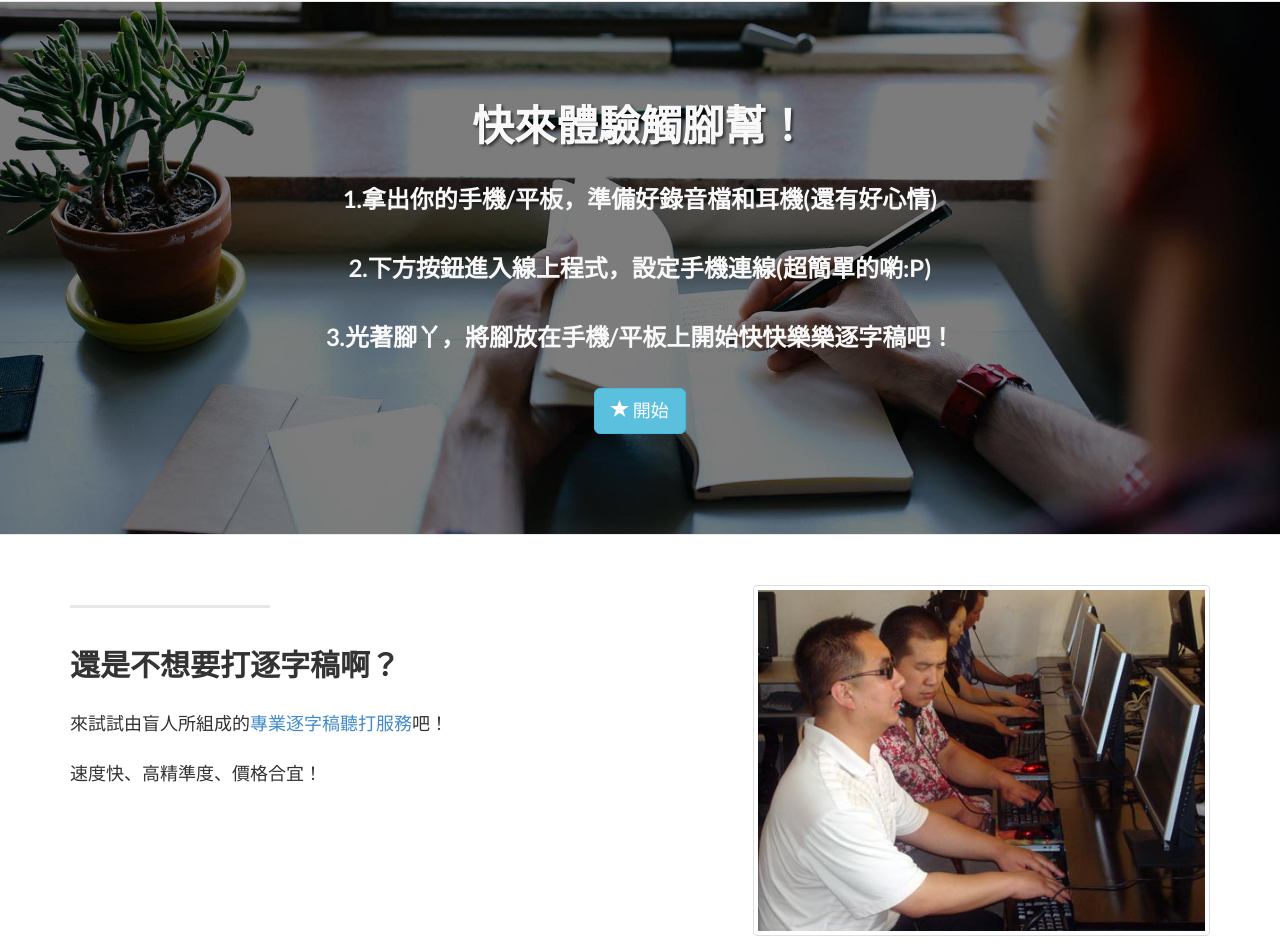
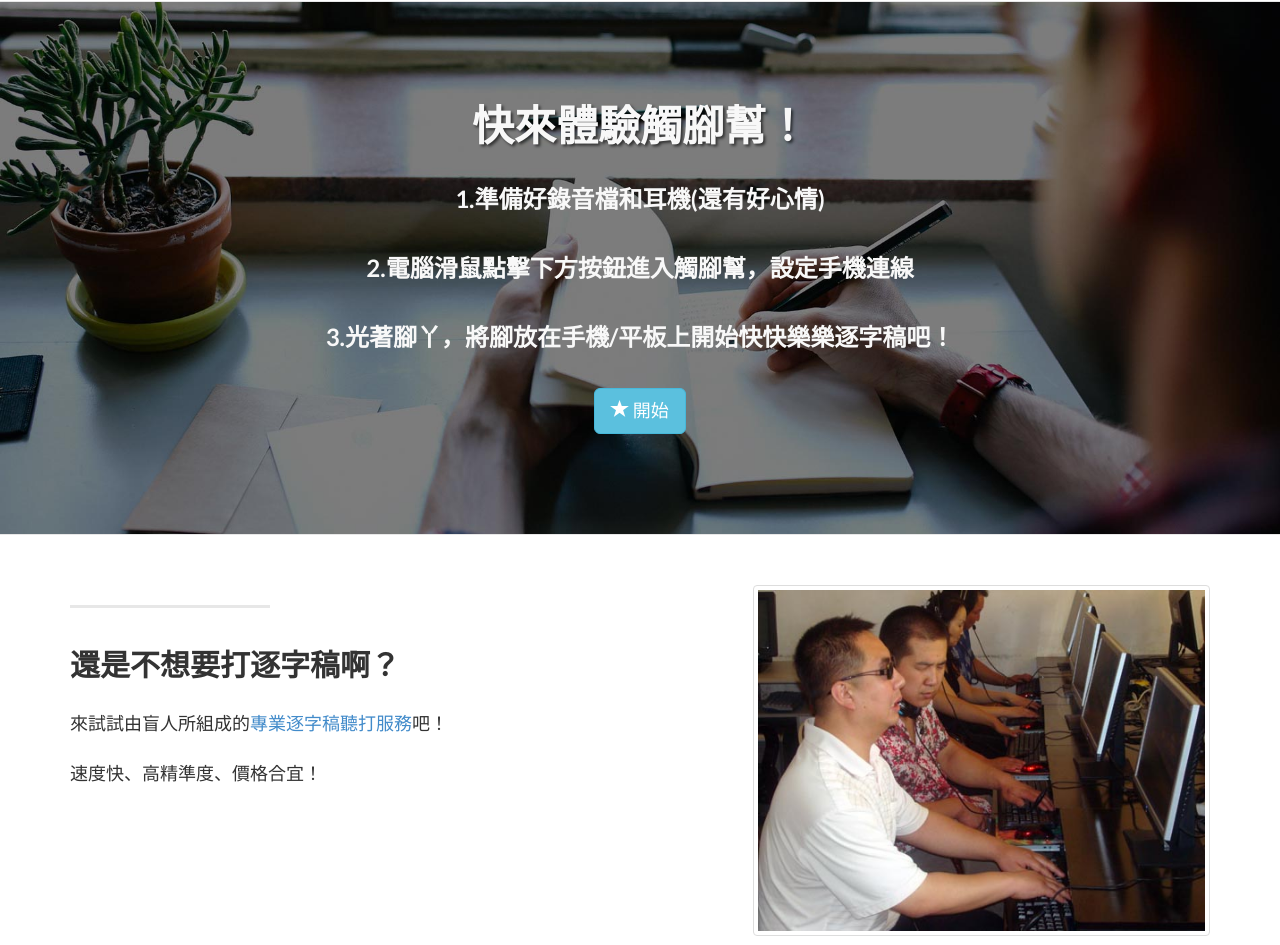
Before and after one commit to ygtw/footTouchPlayerrr, a plain HTML site: page index.html in a window 1280 px wide. Shown: the part 1940-2885 px from the top of the page. Drawn offline with Linux system fonts and the light colour scheme.

Commit message:
fix text

```diff
--- a/index.html
+++ b/index.html
@@ -249,10 +249,10 @@
                    <div style="font-size:x-large">
                     <br>
 
-                    1.拿出你的手機/平板，準備好錄音檔和耳機(還有好心情)
+                    1.準備好錄音檔和耳機(還有好心情)
                     <br><br>
 
-                    2.下方按鈕進入線上程式，設定手機連線(超簡單的喲:P)
+                    2.電腦滑鼠點擊下方按鈕進入觸腳幫，設定手機連線
                     <br><br>
 
                     3.光著腳丫，將腳放在手機/平板上開始快快樂樂逐字稿吧！
```
